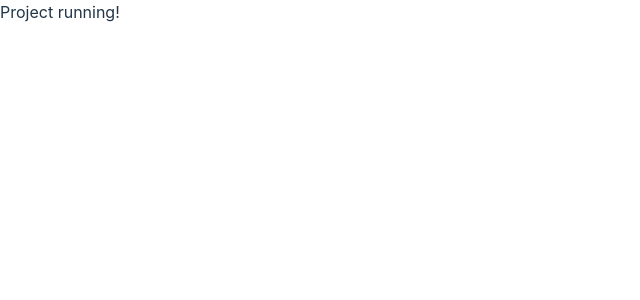
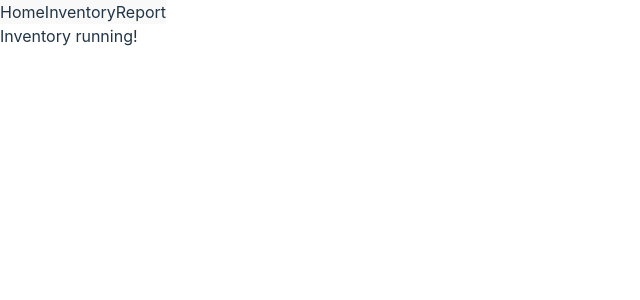
Before and after one commit to JKCSoftwares-Interns/IDMS, a React (Vite) app in the folder client/: page /Inventory in a window 1280 px wide. Shown: the top 300 px of the page, without its empty margins (0-640 px from the left). Built offline with nearby package versions, Linux system fonts and the light colour scheme.

Commit message:
Added Routing System

```diff
--- a/client/package.json
+++ b/client/package.json
@@ -11,7 +11,8 @@
   },
   "dependencies": {
     "react": "^18.2.0",
-    "react-dom": "^18.2.0"
+    "react-dom": "^18.2.0",
+    "react-router-dom": "^6.23.1"
   },
   "devDependencies": {
     "@types/react": "^18.2.66",
--- a/client/src/App.jsx
+++ b/client/src/App.jsx
@@ -1,11 +1,20 @@
+import React from 'react';
+import Navbar from './Layouts/Navbar';
+import Homepage from './Pages/Homepage';
+import Inventory from './Pages/Inventory';
+import Report from './Pages/Report';
+import { BrowserRouter as Router, Route, Routes, NavLink } from 'react-router-dom';
 function App() {
 
   /* add layouts here */
 
 
   return (
+
       <div className="min-h-screen grid place-items-center">
-        <h1 className="text-3xl text-emerald-500">Project running!</h1>
+        <Navbar />
+
+
       </div>
   );
 }
--- /dev/null
+++ b/client/src/Layouts/Navbar.jsx
@@ -0,0 +1,33 @@
+// src/Navbar.js
+// import React from 'react';
+// import './Navbar.css'; // This is optional if you want to add some CSS styling
+import React from 'react';
+import { BrowserRouter as Router, Route, Routes, NavLink } from 'react-router-dom';
+import Homepage from '../Pages/Homepage';
+import Inventory from '../Pages/Inventory';
+import Report from '../Pages/Report';
+
+// import Navbar from './Navbar';
+// import Home from './Home';
+// import About from './About';
+// import Services from './Services';
+// import Contact from './Contact';
+
+const Navbar = () => {
+  return (
+    <Router>
+      <div>
+        <button><NavLink to="/" >Home</NavLink></button>
+        <button><NavLink to="/Inventory" >Inventory </NavLink></button>
+        <button><NavLink to="/Report" >Report</NavLink></button>
+      </div>
+      <Routes>
+        <Route path="/" element={<Homepage />} />
+        <Route path="/Inventory" element={<Inventory />} />
+        <Route path="/Report" element={<Report />} />
+      </Routes>
+    </Router>
+  );
+};
+
+export default Navbar;
--- /dev/null
+++ b/client/src/Pages/Homepage.jsx
@@ -0,0 +1,14 @@
+import React from 'react';
+
+
+
+  const Homepage = () => {
+  return (
+      <div className="min-h-screen grid place-items-center">
+
+        <h1 className="text-3xl text-emerald-500">Home RUnning</h1>
+      </div>
+  );
+}
+
+export default Homepage
--- /dev/null
+++ b/client/src/Pages/Inventory.jsx
@@ -0,0 +1,13 @@
+import React from 'react';
+
+
+
+  const Inventory = () => {
+  return (
+      <div className="min-h-screen grid place-items-center">
+        <h1 className="text-3xl text-emerald-500">Inventory running!</h1>
+      </div>
+  );
+}
+
+export default Inventory
--- /dev/null
+++ b/client/src/Pages/Report.jsx
@@ -0,0 +1,13 @@
+import React from 'react';
+
+
+
+  const Report = () => {
+  return (
+      <div className="min-h-screen grid place-items-center">
+        <h1 className="text-3xl text-emerald-500">Report running!</h1>
+      </div>
+  );
+}
+
+export default Report
```
